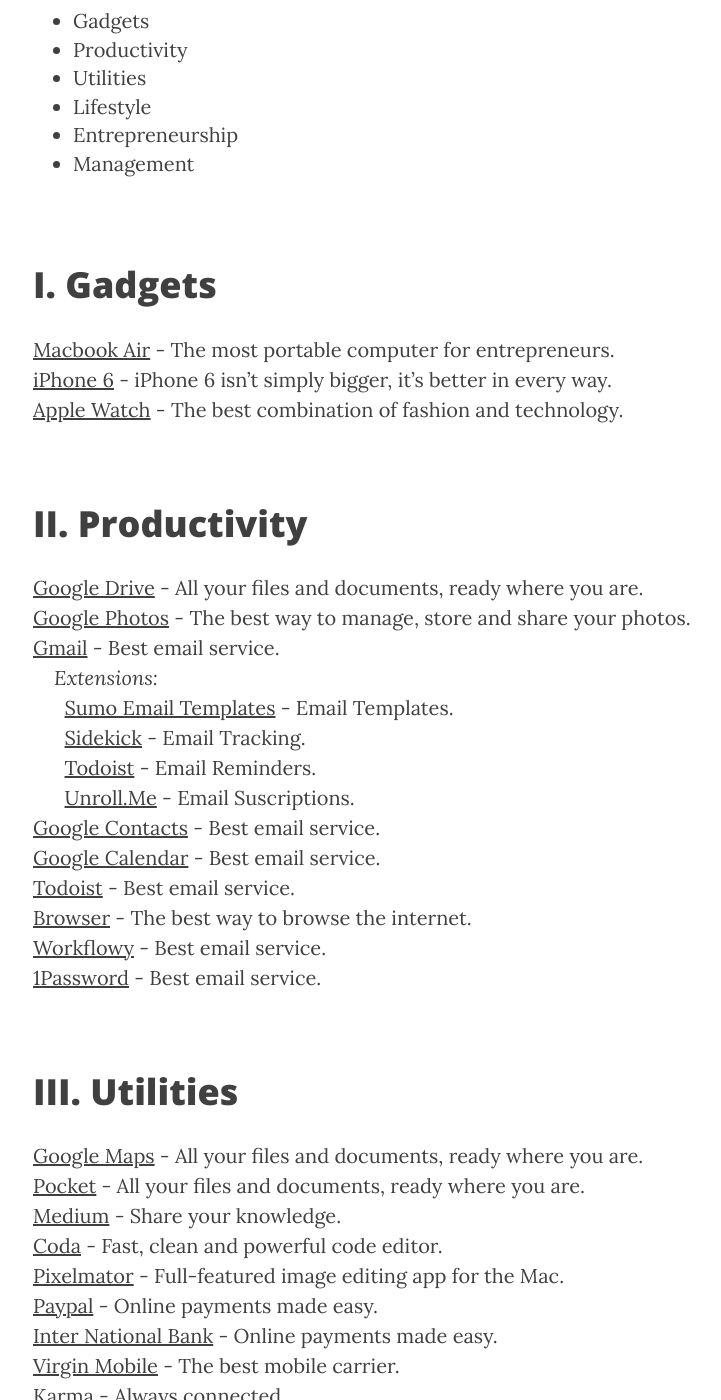
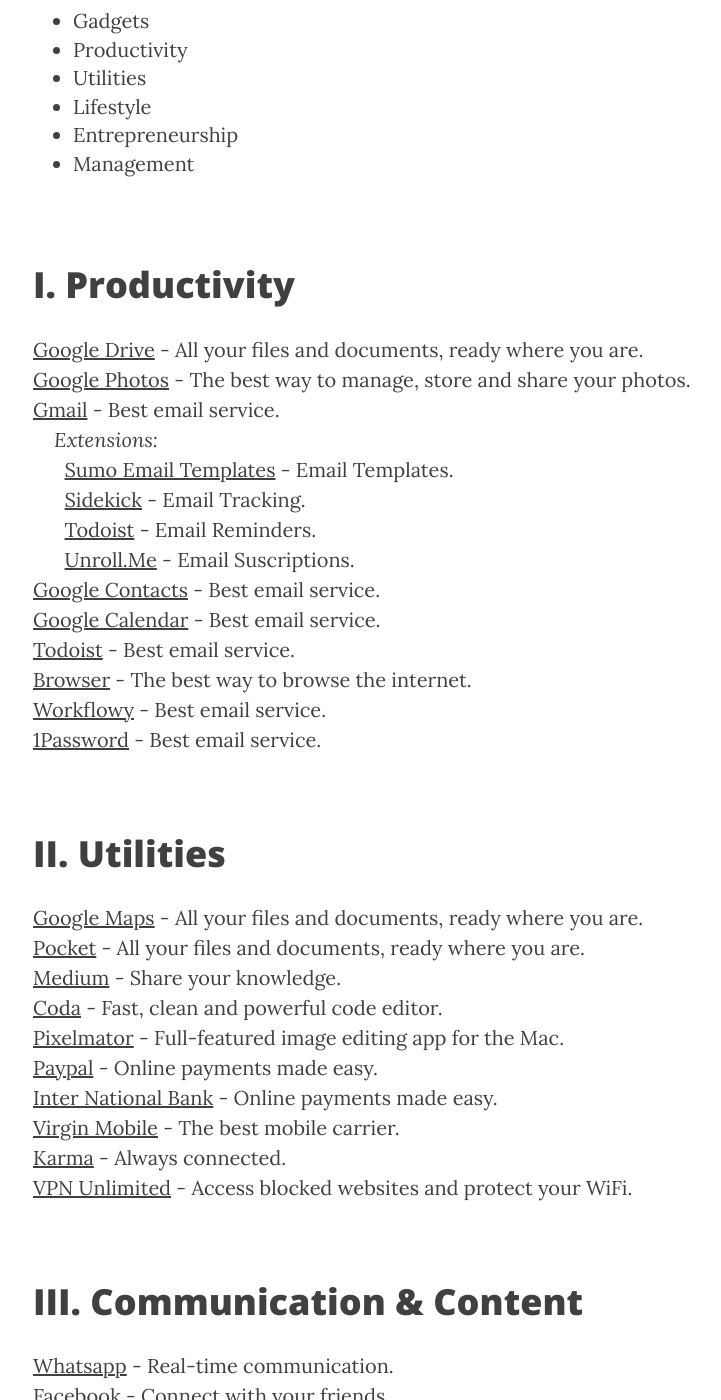
Before and after one commit to maxcantu/personal, a Jekyll site: the page built from resources.html, in a window 1280 px wide and 1400 px high, scrolled down 701 px. Shown: the whole window, without its empty margins (232-953 px from the left). Built offline with Jekyll 4.4.1, drawn with Linux system fonts in a browser that asks for light colours; nearby versions of some CDN libraries; part of the change alters nothing that is shown; some of the changed text lies outside the part shown.

Commit message:
remove gadgets

```diff
--- a/resources.html
+++ b/resources.html
@@ -20,15 +20,7 @@ header-img: "img/about-bg.jpg"
 
 <br><br>
 
-<h1 id="gadgets">I. Gadgets</h1>
-<p><a href="http://apple.com/macbook-air/" rel="nofollow" target="_blank">Macbook Air</a> - The most portable computer for entrepreneurs.<br>
-<a href="http://apple.com/iphone-6/" rel="nofollow" target="_blank">iPhone 6</a> - iPhone 6 isn’t simply bigger, it’s better in every way.<br>
-<a href="http://apple.com/watch/" rel="nofollow" target="_blank">Apple Watch</a> - The best combination of fashion and technology.<br>
-</p>
-
-<br>
-
-<h1 id="productivity">II. Productivity</h1>
+<h1 id="productivity">I. Productivity</h1>
 <p><a href="http://drive.google.com/" rel="nofollow" target="_blank">Google Drive</a> - All your files and documents, ready where you are.<br>
 <a href="http://google.com/photos" rel="nofollow" target="_blank">Google Photos</a> - The best way to manage, store and share your photos.<br>
 <a href="http://gmail.com/" rel="nofollow" target="_blank">Gmail</a> - Best email service.<br>
@@ -47,7 +39,7 @@ header-img: "img/about-bg.jpg"
 
 <br>
 
-<h1 id="utilities">III. Utilities</h1>
+<h1 id="utilities">II. Utilities</h1>
 <p><a href="http://drive.google.com/" rel="nofollow" target="_blank">Google Maps</a> - All your files and documents, ready where you are.<br>
 <a href="http://drive.google.com/" rel="nofollow" target="_blank">Pocket</a> - All your files and documents, ready where you are.<br>
 <a href="http://drive.google.com/" rel="nofollow" target="_blank">Medium</a> - Share your knowledge.<br>
@@ -62,7 +54,7 @@ header-img: "img/about-bg.jpg"
 
 <br>
 
-<h1 id="utilities">IV. Communication & Content</h1>
+<h1 id="utilities">III. Communication & Content</h1>
 <p><a href="http://drive.google.com/" rel="nofollow" target="_blank">Whatsapp</a> - Real-time communication.<br>
 <a href="http://drive.google.com/" rel="nofollow" target="_blank">Facebook</a> - Connect with your friends.<br>
 <a href="http://drive.google.com/" rel="nofollow" target="_blank">Twitter</a> - Stay connected with the rest of the world.<br>
@@ -77,7 +69,7 @@ header-img: "img/about-bg.jpg"
 
 <br>
 
-<h1 id="lifestyle">V. Lifestyle</h1>
+<h1 id="lifestyle">IV. Lifestyle</h1>
 <p><a href="http://uber.com/" rel="nofollow" target="_blank">Uber</a> - Everyone's private driver.<br>
 <a href="http://drive.google.com/" rel="nofollow" target="_blank">HotelTonight</a> - Hand-selected hotels at great prices.<br>
 <a href="http://drive.google.com/" rel="nofollow" target="_blank">Headspace</a> - Gym membership for the mind.<br>
@@ -90,8 +82,8 @@ header-img: "img/about-bg.jpg"
 
 <br>
 
-<h1 id="entrepreneurship">VI. Entrepreneurship</h1>
+<h1 id="entrepreneurship">V. Entrepreneurship</h1>
 
 <br>
 
-<h1 id="management">VII. Management</h1>
+<h1 id="management">VI. Management</h1>
```
